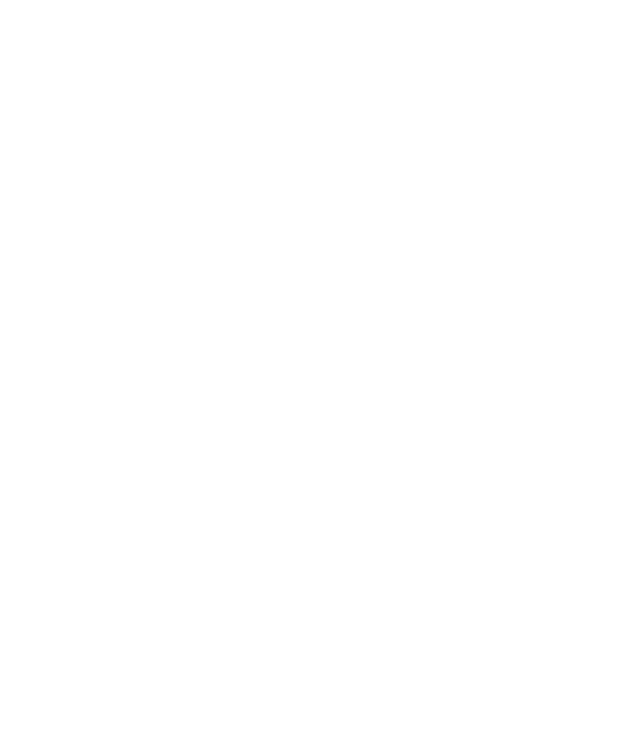
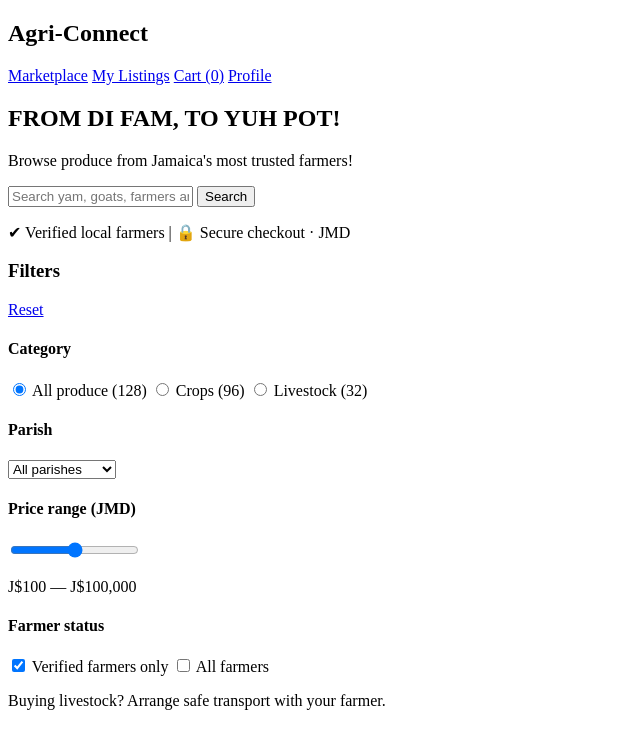
Before and after one commit to ashketchup0203/agri-connect, a plain HTML site: page index.html in a window 1280 px wide. Shown: the whole page, without its empty margins (0-640 px from the left). Drawn offline with Linux system fonts and the light colour scheme.

Commit message:
moving what ive been working on (header aside and hero)

```diff
--- a/index.html
+++ b/index.html
@@ -7,5 +7,93 @@
 </head>
 <body>
 
+     <!-- HEADER SECTION -->
+    <header>
+        <div class="logo">
+            <h2>Agri-Connect</h2>
+        </div>
+        <nav>
+            <a href="#">Marketplace</a>
+            <a href="#">My Listings</a>
+            <a href="#">Cart (0)</a>
+            <a href="#">Profile</a>
+        </nav>
+    </header>
+
+        <!-- HERO SECTION -->
+    <section class="hero">
+        <h1>FROM DI FAM, TO YUH POT!</h1>
+        <p>Browse produce from Jamaica's most trusted farmers!</p>
+
+        <!-- Search Bar -->
+        <div class="search-container">
+            <input type="text" placeholder="Search yam, goats, farmers and more...">
+            <button>Search</button>
+        </div>
+        <p class="trust-badges">✔ Verified local farmers | 🔒 Secure checkout · JMD</p>
+    </section>
+
+
+     <!-- MAIN CONTENT AREA -->
+    <main>
+            <!-- SIDEBAR FILTERS -->
+        <aside class="filters">
+            <div class="filter-header">
+                <h3>Filters</h3>
+                <a href="#">Reset</a>
+            </div>
+
+            <div class="filter-group">
+                <h4>Category</h4>
+                <label><input type="radio" name="category" checked> All produce (128)</label>
+                <label><input type="radio" name="category"> Crops (96)</label>
+                <label><input type="radio" name="category"> Livestock (32)</label>
+            </div>
+
+            <div class="filter-group">
+                <h4>Parish</h4>
+                <select>
+                    <option>All parishes</option>
+
+                    <option>Manchester</option>
+                    <option>St. Elizabeth</option>
+                    <option>Clarendon</option>
+                    <option>St. Mary</option>
+                    <option>St. Ann</option>
+                    <option>Kingston</option>
+                    <option>St. James</option>
+                    <option>Hanover</option>
+                    <option>St. Catherine</option>
+                    <option>Portland</option>
+                    <option>St. Andrew</option>
+                    <option>St. Thomas</option>
+                    <option>Trelawny</option>
+                    <option>Westmoreland</option>
+
+                </select>
+            </div>
+
+            <div class="filter-group">
+                <h4>Price range (JMD)</h4>
+                <input type="range" min="100" max="100000">
+                <p>J$100 — J$100,000</p>
+            </div>
+
+            <div class="filter-group">
+                <h4>Farmer status</h4>
+                <label><input type="checkbox" checked> Verified farmers only</label>
+                <label><input type="checkbox"> All farmers</label>
+            </div>
+
+            <div class="notice">
+                <p>Buying livestock? Arrange safe transport with your farmer.</p>
+            </div>
+        </aside>
+
+
+         <!-- PRODUCT GRID -->
+
+    </main>
+
 </body>
 </html>
```
